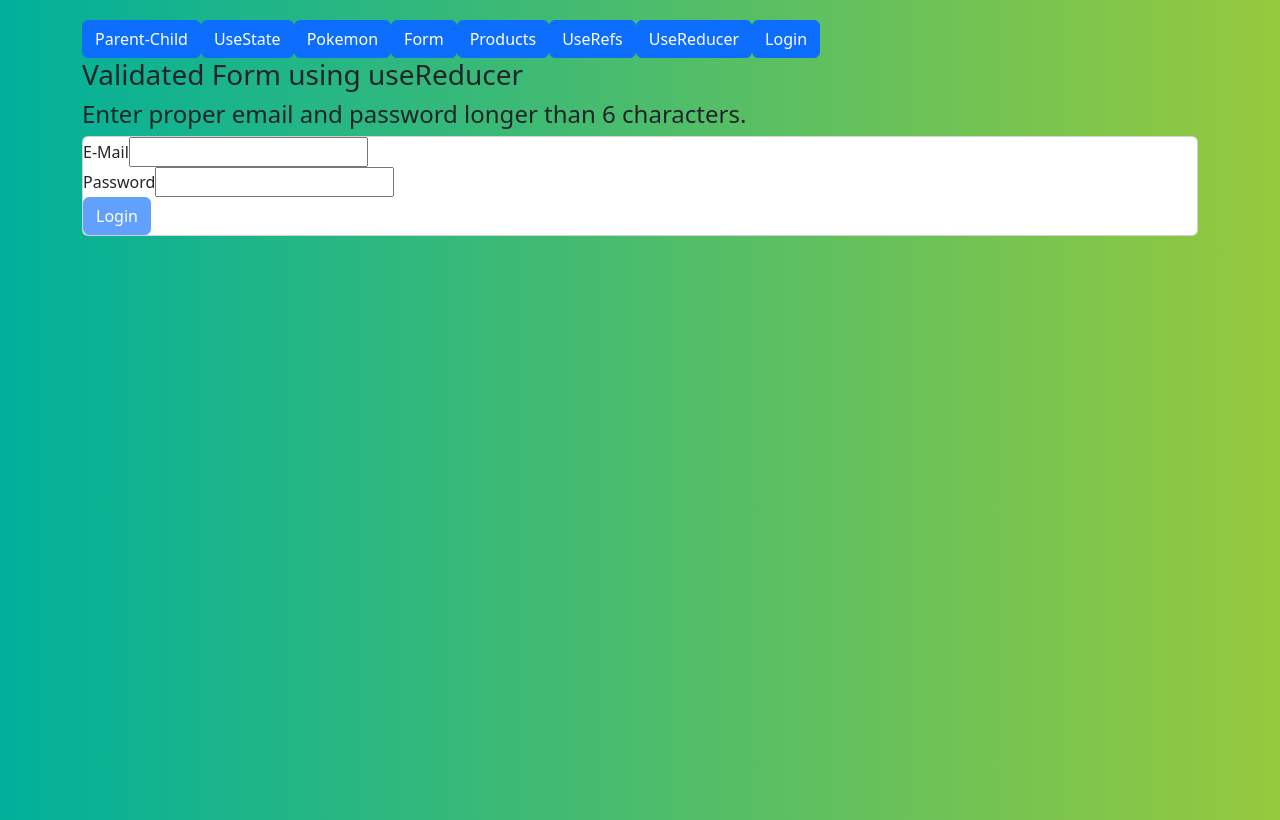
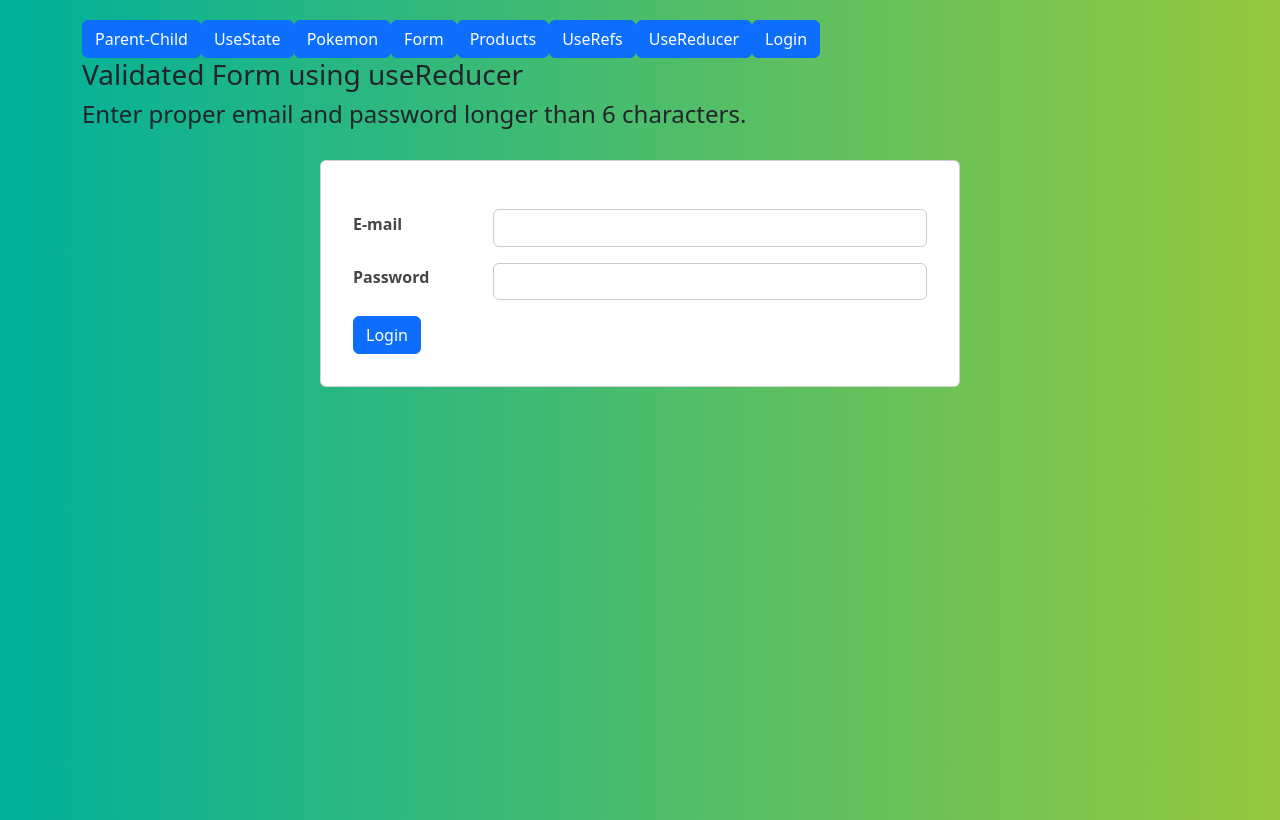
Before and after one commit to daikianjiki/ReactPractice, a React (Create React App) app: page /login in a window 1280 px wide. Built offline with nearby package versions, Linux system fonts and the light colour scheme.

Commit message:
created custom Input and practiced using useImperativeHandle

```diff
--- /dev/null
+++ b/src/components/Input/input.module.css
@@ -0,0 +1,51 @@
+.login {
+    width: 90%;
+    max-width: 40rem;
+    margin: 2rem auto;
+    padding: 2rem;
+}
+
+.control {
+    margin: 1rem 0;
+    display: flex;
+    align-items: stretch;
+    flex-direction: column;
+}
+
+.control label,
+.control input {
+    display: block;
+}
+
+.control label {
+    font-weight: bold;
+    flex: 1;
+    color: #464646;
+    margin-bottom: 0.5rem;
+}
+
+.control input {
+    flex: 3;
+    font: inherit;
+    padding: 0.35rem 0.35rem;
+    border-radius: 6px;
+    border: 1px solid #ccc;
+}
+
+.control input:focus {
+    outline: none;
+    border-color: #2E86C1;
+    background: #e8f5fb;
+}
+
+.contro.invalid input {
+    border-color: red;
+    background: #fbdada;
+}
+
+@media (min-width: 768px) {
+    .control {
+        align-items: center;
+        flex-direction: row;
+    }
+}
--- /dev/null
+++ b/src/components/Input/input.tsx
@@ -0,0 +1,28 @@
+import { forwardRef, useImperativeHandle, useRef } from 'react'
+import classes from './input.module.css'
+
+const Input = forwardRef((props: any, ref) => {
+    useImperativeHandle(ref, () => ({
+        focus: () => {
+            inputRef.current?.focus();
+        }
+    }))
+    const inputRef = useRef<HTMLInputElement | null>(null)
+
+    return (
+        <div
+            className={`${classes.control} ${props.inValid === false ? classes.invalid : ''}`}>
+            <label htmlFor="email">{props.children}</label>
+            <input
+                ref={inputRef}
+                type={props.type}
+                id={props.id}
+                value={props.value}
+                onChange={props.onChangeHandler}
+                onBlur={props.onBlurHandler}
+            />
+        </div>
+    )
+})
+
+export default Input
--- a/src/components/Login.tsx
+++ b/src/components/Login.tsx
@@ -1,6 +1,8 @@
-import { ChangeEvent, FormEvent, useEffect, useReducer, useState, useContext } from "react";
+import { ChangeEvent, FormEvent, useEffect, useReducer, useState, useContext, useRef } from "react";
 import { Button, Card } from "react-bootstrap";
 import { AuthContext } from "./Context/AuthContext";
+import Input from "./Input/input";
+import classes from './Input/input.module.css'
 
 type EmailState = {
     value: string
@@ -50,6 +52,9 @@ export default function Login() {
 
     let context = useContext(AuthContext)
 
+    let emailRef = useRef<HTMLInputElement>(null)
+    let passwordRef = useRef<HTMLInputElement>(null)
+
     useEffect(() => {
         let value = setTimeout(() => {
             setFormIsValid(emailState.value.includes('@') && passwordState.value.trim().length > 6)
@@ -78,8 +83,13 @@ export default function Login() {
 
     function submitHandler(event: FormEvent<HTMLFormElement>) {
         event.preventDefault()
-        console.log("trying to log in...")
+        if (formIsValid) {
             context.onLogin(emailState.value, passwordState.value)
+        } else if (!emailState.isValid) {
+            emailRef.current?.focus()
+        } else {
+            passwordRef.current?.focus()
+        }
     }
 
     console.log("isLoggedIn:", context.isLoggedIn)
@@ -88,7 +98,7 @@ export default function Login() {
         <>
         <h3>Validated Form using useReducer</h3>
         <h4>Enter proper email and password longer than 6 characters.</h4>
-        <Card>
+        <Card className={classes.login}>
             {context.isLoggedIn ? (
                 <div>
                     <p>Welcome! You are logged in.</p>
@@ -96,28 +106,28 @@ export default function Login() {
                 </div>
             ) : (
                 <form onSubmit={submitHandler}>
-                    <div>
-                        <label htmlFor="email">E-Mail</label>
-                        <input
+                    <Input
+                        ref={emailRef}
                         type="email"
                         id="email"
                         value={emailState.value}
-                            onChange={emailChangeHandler}
-                            onBlur={validateEmailHandler}
-                        />
-                    </div>
-                    <div>
-                        <label htmlFor="password">Password</label>
-                        <input
+                        isValid={emailState.isValid}
+                        onChangeHandler={emailChangeHandler}
+                        onBlurHandler={validateEmailHandler} >
+                        E-mail
+                    </Input>
+                    <Input
+                        ref={passwordRef}
                         type="password"
                         id="password"
                         value={passwordState.value}
-                            onChange={passwordChangeHandler}
-                            onBlur={validatePasswordHandler}
-                        />
-                    </div>
+                        isValid={passwordState.isValid}
+                        onChangeHandler={passwordChangeHandler}
+                        onBlurHandler={validatePasswordHandler} >
+                        Password
+                    </Input>
                     <div>
-                        <Button type="submit" disabled={!formIsValid}>
+                        <Button type="submit">
                             Login
                         </Button>
                     </div>
```
Lines whose indentation alone changed are shown as unchanged.
